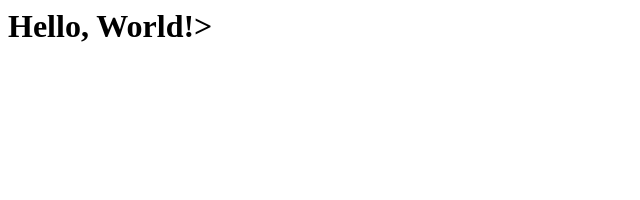
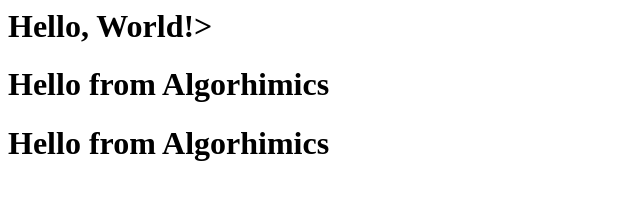
Before and after one commit to Stefan1123432/frist_project, a plain HTML site: page index.html in a window 1280 px wide. Shown: the whole page, without its empty margins (0-640 px from the left). Drawn offline with Linux system fonts and the light colour scheme.

Commit message:
Update index.html
added paragraphs

```diff
--- a/index.html
+++ b/index.html
@@ -5,6 +5,9 @@
  <title>simple_project</title>
 </head>
 <body>
+
  <h1>Hello, World!></h1>
+ <h1>Hello from Algorhimics</h1>
+ <h1>Hello from Algorhimics</h1>
 </body>
 </html>
```
